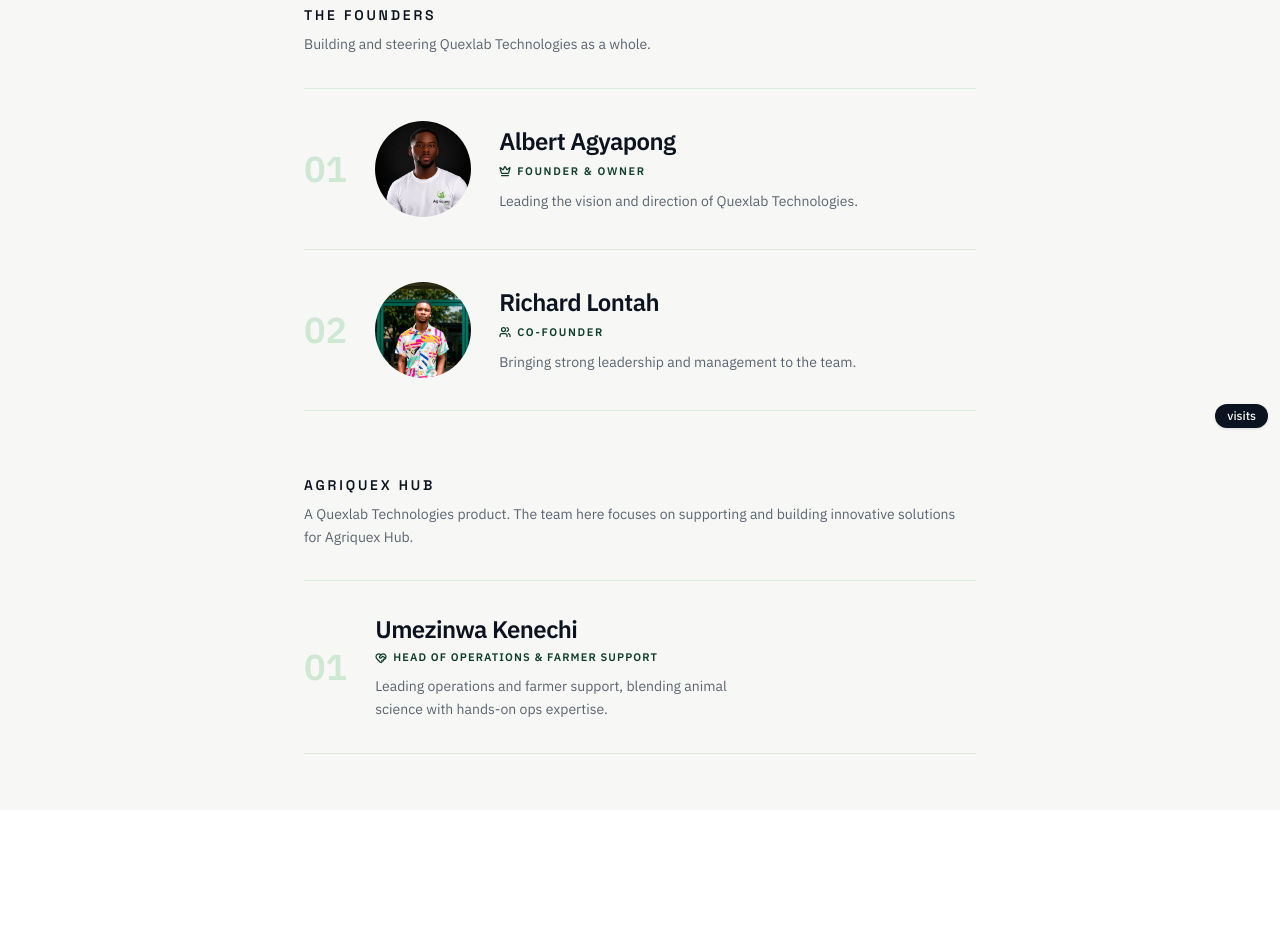
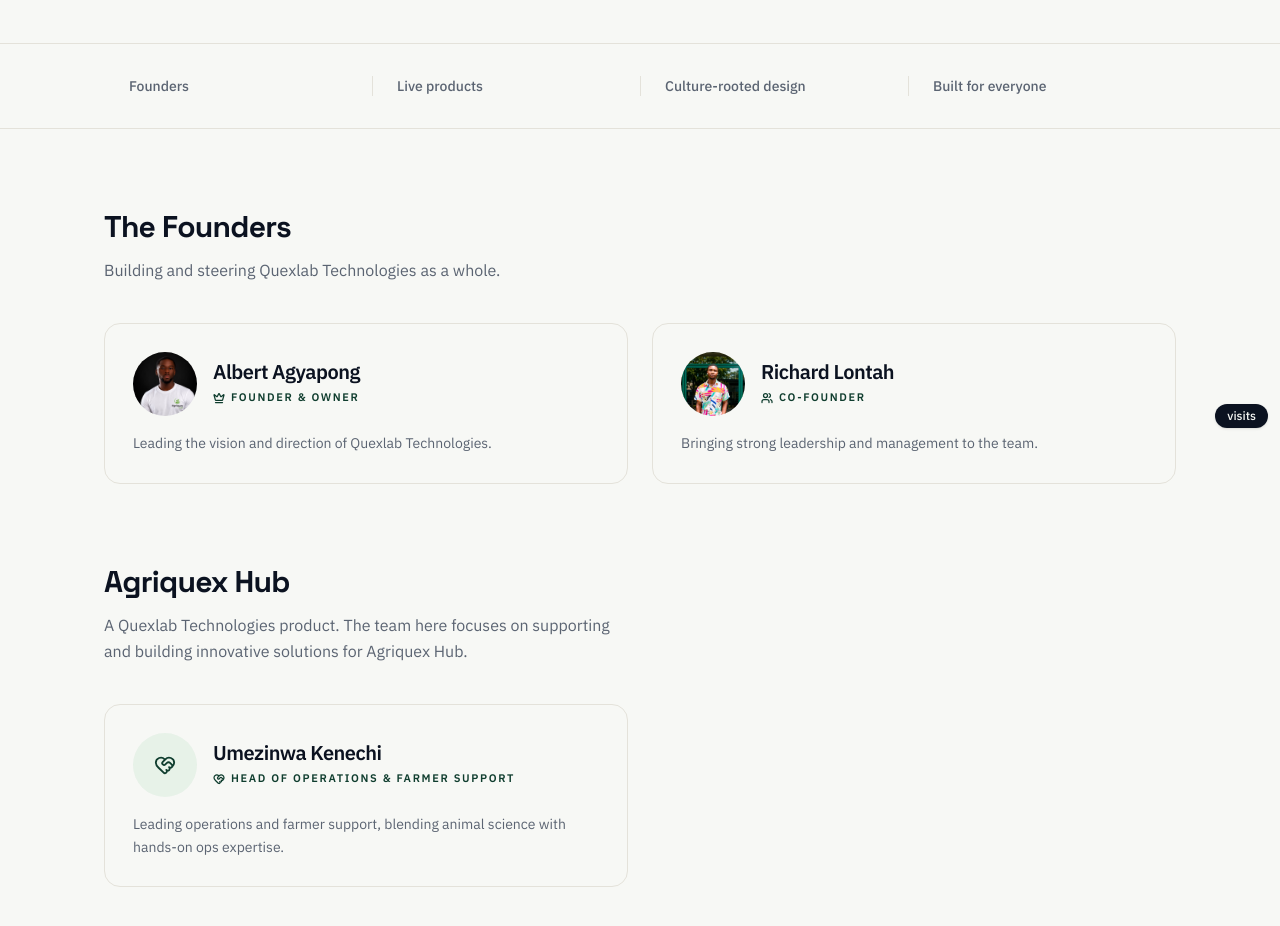
Before and after one commit to k23211/quexlabwebsite-, a Next.js app: page /about in a window 1280 px wide. Shown: the part 360-1286 px from the top of the page. Before the commit the page ends 1170 px from the top, so only its background shows below. Built offline with nearby package versions, Linux system fonts and the light colour scheme; no server answers; the database is empty.

Commit message:
Simplify team cards, remove expandable bios

```diff
--- a/app/about/page.tsx
+++ b/app/about/page.tsx
@@ -22,200 +22,182 @@
   },
 };
 
-export default function About() {
+const STATS = [
+  { label: "Founders" },
+  { label: "Live products" },
+  { label: "Culture-rooted design" },
+  { label: "Built for everyone" },
+];
+
+const FOUNDERS = [
+  {
+    name: "Albert Agyapong",
+    role: "Founder & Owner",
+    icon: Crown,
+    photo: "/founder.jpg",
+    bio: "Leading the vision and direction of Quexlab Technologies.",
+  },
+  {
+    name: "Richard Lontah",
+    role: "Co-Founder",
+    icon: Users,
+    photo: "/richard.jpg",
+    bio: "Bringing strong leadership and management to the team.",
+  },
+];
+
+const AGRIQUEX_TEAM = [
+  {
+    name: "Umezinwa Kenechi",
+    role: "Head of Operations & Farmer Support",
+    icon: HeartHandshake,
+    bio: "Leading operations and farmer support, blending animal science with hands-on ops expertise.",
+  },
+];
+
+function PersonCard({
+  name,
+  role,
+  icon: Icon,
+  bio,
+  photo,
+}: {
+  name: string;
+  role: string;
+  icon: typeof Crown;
+  bio: string;
+  photo?: string;
+}) {
   return (
     <div
-      className="relative flex min-h-[100dvh] w-screen flex-col"
-      style={{ background: PAPER, color: INK }}
+      className="rounded-2xl border p-6 sm:p-7"
+      style={{ borderColor: "#E4E2DA" }}
     >
+      <div className="flex items-center gap-4">
+        {photo ? (
+          <div className="relative h-16 w-16 flex-shrink-0 overflow-hidden rounded-full">
+            <Image src={photo} alt={name} fill sizes="64px" className="object-cover" />
+          </div>
+        ) : (
+          <div
+            className="flex h-16 w-16 flex-shrink-0 items-center justify-center rounded-full"
+            style={{ background: `${LEAF}14` }}
+          >
+            <Icon size={22} strokeWidth={2} style={{ color: FOREST }} />
+          </div>
+        )}
+        <div className="min-w-0">
+          <h4 className="text-lg font-bold tracking-tight sm:text-xl">{name}</h4>
+          <span
+            className="mt-1 inline-flex items-center gap-1.5 text-[11px] font-semibold uppercase leading-tight tracking-[0.15em]"
+            style={{ color: FOREST }}
+          >
+            <Icon size={12} strokeWidth={2.5} className="flex-shrink-0" />
+            {role}
+          </span>
+        </div>
+      </div>
+      <p className="mt-4 text-sm leading-relaxed" style={{ color: INK_SOFT }}>
+        {bio}
+      </p>
+    </div>
+  );
+}
+
+export default function About() {
+  const orgSchema = {
+    "@context": "https://schema.org",
+    "@type": "Organization",
+    name: "Quexlab Technologies",
+    url: "https://quexlabwebsite.vercel.app/",
+    description:
+      "Quexlab Technologies is a team providing digital solutions to people everywhere.",
+    founders: [{ "@type": "Person", name: "Albert Agyapong" }, { "@type": "Person", name: "Richard Lontah" }],
+  };
+
+  return (
+    <>
+      <script
+        type="application/ld+json"
+        dangerouslySetInnerHTML={{ __html: JSON.stringify(orgSchema) }}
+      />
+      <div style={{ background: PAPER, color: INK }}>
         <Nav />
 
-      <div className="relative flex flex-1 flex-col items-center px-6 py-10 sm:px-10 sm:py-14">
-        <div className="max-w-xl sm:max-w-2xl">
-          <h2 className="text-2xl font-bold tracking-tight sm:text-3xl">
+        {/* Intro — mirrors the homepage hero rhythm */}
+        <section className="mx-auto max-w-6xl px-6 pb-10 pt-12 sm:px-10 sm:pb-14 sm:pt-16">
+          <h1 className="max-w-2xl text-4xl font-bold leading-[1.08] tracking-tight sm:text-5xl">
             About the studio
-          </h2>
+          </h1>
           <p
-            className="mt-4 text-sm leading-relaxed sm:text-base sm:leading-8"
+            className="mt-5 max-w-2xl text-base leading-relaxed sm:text-lg"
             style={{ color: INK_SOFT }}
           >
             Quexlab Technologies is a team providing digital solutions to
             people everywhere. We build tools people actually use, from
-            agricultural data platforms to culturally-inspired games
-            designed to be fresh and playable. One of those tools is{" "}
+            agricultural data platforms to culturally-inspired games designed
+            to be fresh and playable. One of those tools is{" "}
             <strong style={{ color: INK }}>Agriquex Hub</strong>, our
             agricultural data platform built to support farmers with the
             operations and resources they need to thrive.
           </p>
+        </section>
+
+        {/* Stat / feature strip — same pattern as the homepage */}
+        <section className="border-y" style={{ borderColor: "#E4E2DA" }}>
+          <div
+            className="mx-auto grid max-w-6xl grid-cols-2 px-6 py-8 sm:px-10 lg:grid-cols-4"
+            style={{ color: INK_SOFT }}
+          >
+            {STATS.map(({ label }, i) => (
+              <div
+                key={label}
+                className="py-3 text-sm font-medium lg:border-l lg:py-0 lg:pl-6"
+                style={{ borderColor: i === 0 ? "transparent" : "#E4E2DA" }}
+              >
+                {label}
+              </div>
+            ))}
+          </div>
+        </section>
 
         {/* Founders */}
-          <h3
-            className="mt-12 text-sm font-semibold uppercase tracking-[0.2em] sm:mt-16"
-            style={{ color: INK }}
-          >
+        <section className="mx-auto max-w-6xl px-6 py-16 sm:px-10 sm:py-20">
+          <div className="mb-10 max-w-lg">
+            <h2 className="text-2xl font-bold tracking-tight sm:text-3xl">
               The Founders
-          </h3>
-          <p
-            className="mt-2 text-xs leading-relaxed sm:text-sm"
-            style={{ color: INK_SOFT }}
-          >
+            </h2>
+            <p className="mt-3 text-base leading-relaxed" style={{ color: INK_SOFT }}>
               Building and steering Quexlab Technologies as a whole.
             </p>
-
-          <div
-            className="mt-8"
-            style={{ borderTop: `1px solid ${LEAF}26` }}
-          >
-            {/* Founder */}
-            <div
-              className="flex flex-col items-center gap-5 py-8 text-center sm:flex-row sm:items-center sm:gap-7 sm:text-left"
-              style={{ borderBottom: `1px solid ${LEAF}26` }}
-            >
-              <span
-                aria-hidden
-                className="hidden text-4xl font-bold tabular-nums sm:block"
-                style={{ color: `${LEAF}33` }}
-              >
-                01
-              </span>
-              <div
-                className="relative h-24 w-24 flex-shrink-0 overflow-hidden rounded-full sm:h-24 sm:w-24"
-              >
-                <Image
-                  src="/founder.jpg"
-                  alt="Albert Agyapong, Founder of Quexlab Technologies"
-                  fill
-                  sizes="96px"
-                  className="object-cover"
-                />
-              </div>
-              <div className="flex min-w-0 flex-1 flex-col items-center sm:items-start">
-                <h4
-                  className="text-xl font-bold tracking-tight sm:text-2xl"
-                  style={{ color: INK }}
-                >
-                  Albert Agyapong
-                </h4>
-                <span
-                  className="mt-1.5 inline-flex items-center gap-1.5 text-[11px] font-semibold uppercase tracking-[0.15em]"
-                  style={{ color: FOREST }}
-                >
-                  <Crown size={12} strokeWidth={2.5} />
-                  Founder &amp; Owner
-                </span>
-                <p
-                  className="mt-2.5 max-w-sm text-xs leading-relaxed sm:text-sm"
-                  style={{ color: INK_SOFT }}
-                >
-                  Leading the vision and direction of Quexlab Technologies.
-                </p>
-              </div>
           </div>
 
-            {/* Co-Founder */}
-            <div
-              className="flex flex-col items-center gap-5 py-8 text-center sm:flex-row sm:items-center sm:gap-7 sm:text-left"
-              style={{ borderBottom: `1px solid ${LEAF}26` }}
-            >
-              <span
-                aria-hidden
-                className="hidden text-4xl font-bold tabular-nums sm:block"
-                style={{ color: `${LEAF}33` }}
-              >
-                02
-              </span>
-              <div
-                className="relative h-24 w-24 flex-shrink-0 overflow-hidden rounded-full sm:h-24 sm:w-24"
-              >
-                <Image
-                  src="/richard.jpg"
-                  alt="Richard Lontah, Co-Founder of Quexlab Technologies"
-                  fill
-                  sizes="96px"
-                  className="object-cover"
-                />
+          <div className="grid grid-cols-1 gap-6 sm:grid-cols-2">
+            {FOUNDERS.map((person) => (
+              <PersonCard key={person.name} {...person} />
+            ))}
           </div>
-              <div className="flex min-w-0 flex-1 flex-col items-center sm:items-start">
-                <h4
-                  className="text-xl font-bold tracking-tight sm:text-2xl"
-                  style={{ color: INK }}
-                >
-                  Richard Lontah
-                </h4>
-                <span
-                  className="mt-1.5 inline-flex items-center gap-1.5 text-[11px] font-semibold uppercase tracking-[0.15em]"
-                  style={{ color: FOREST }}
-                >
-                  <Users size={12} strokeWidth={2.5} />
-                  Co-Founder
-                </span>
-                <p
-                  className="mt-2.5 max-w-sm text-xs leading-relaxed sm:text-sm"
-                  style={{ color: INK_SOFT }}
-                >
-                  Bringing strong leadership and management to the team.
-                </p>
-              </div>
-            </div>
-          </div>
+        </section>
 
-          {/* Agriquex Hub */}
-          <h3
-            className="mt-12 text-sm font-semibold uppercase tracking-[0.2em] sm:mt-16"
-            style={{ color: INK }}
-          >
+        {/* Agriquex Hub team */}
+        <section className="mx-auto max-w-6xl px-6 pb-16 sm:px-10 sm:pb-20">
+          <div className="mb-10 max-w-lg">
+            <h2 className="text-2xl font-bold tracking-tight sm:text-3xl">
               Agriquex Hub
-          </h3>
-          <p
-            className="mt-2 text-xs leading-relaxed sm:text-sm"
-            style={{ color: INK_SOFT }}
-          >
+            </h2>
+            <p className="mt-3 text-base leading-relaxed" style={{ color: INK_SOFT }}>
               A Quexlab Technologies product. The team here focuses on
               supporting and building innovative solutions for Agriquex Hub.
             </p>
+          </div>
 
-          <div
-            className="mt-8"
-            style={{ borderTop: `1px solid ${LEAF}26` }}
-          >
-            {/* Head of Operations & Farmer Support */}
-            <div
-              className="flex flex-col items-center gap-5 py-8 text-center sm:flex-row sm:items-center sm:gap-7 sm:text-left"
-              style={{ borderBottom: `1px solid ${LEAF}26` }}
-            >
-              <span
-                aria-hidden
-                className="hidden text-4xl font-bold tabular-nums sm:block"
-                style={{ color: `${LEAF}33` }}
-              >
-                01
-              </span>
-              <div className="flex min-w-0 flex-1 flex-col items-center sm:items-start">
-                <h4
-                  className="text-xl font-bold tracking-tight sm:text-2xl"
-                  style={{ color: INK }}
-                >
-                  Umezinwa Kenechi
-                </h4>
-                <span
-                  className="mt-1.5 inline-flex items-center gap-1.5 text-[11px] font-semibold uppercase leading-tight tracking-[0.1em]"
-                  style={{ color: FOREST }}
-                >
-                  <HeartHandshake size={12} strokeWidth={2.5} className="flex-shrink-0" />
-                  Head of Operations &amp; Farmer Support
-                </span>
-                <p
-                  className="mt-2.5 max-w-sm text-xs leading-relaxed sm:text-sm"
-                  style={{ color: INK_SOFT }}
-                >
-                  Leading operations and farmer support, blending animal
-                  science with hands-on ops expertise.
-                </p>
+          <div className="grid grid-cols-1 gap-6 sm:grid-cols-2">
+            {AGRIQUEX_TEAM.map((person) => (
+              <PersonCard key={person.name} {...person} />
+            ))}
           </div>
+        </section>
       </div>
-          </div>
-        </div>
-      </div>
-    </div>
+    </>
   );
 }
--- a/app/work/page.tsx
+++ b/app/work/page.tsx
@@ -62,7 +62,7 @@
     badge: "Mobile app",
     BadgeIcon: Smartphone,
     description:
-      "A platform to buy and sell, connect with a community, manage farm tools, and get help from AI — built for agriculture, open to everyone.",
+      "A platform to buy and sell, connect with a community, manage farm tools, and get help from AI. Built for agriculture and open to everyone.",
     ctaLabel: "Get it on Play Store",
     href: "https://play.google.com/store/apps/details?id=com.agriquexdata.app",
     trackConversion: true,
@@ -75,7 +75,7 @@
     badge: "Mobile game",
     BadgeIcon: Gamepad2,
     description:
-      "A match-3 puzzle game built around Adinkra symbols and kente patterns — a playful way to explore Akan visual culture.",
+      "A match-3 puzzle game built around Adinkra symbols and kente patterns. A playful way to explore Akan visual culture.",
     ctaLabel: "Get it on Play Store",
     href: "https://play.google.com/store/apps/details?id=com.adinkramatchgh.game",
     screenshots: ADINKRA_SCREENSHOTS,
@@ -85,37 +85,42 @@
 export default function Work() {
   return (
     <div
-      className="relative flex min-h-[100dvh] w-screen flex-col overflow-hidden"
+      className="relative flex min-h-[100dvh] w-screen flex-col"
       style={{ background: PAPER, color: INK }}
     >
       <Nav />
 
-      <div className="relative flex flex-1 flex-col items-center px-6 py-10 sm:px-10 sm:py-14">
-        {/* Page header */}
-        <div className="mb-10 flex max-w-lg flex-col items-center text-center sm:mb-14">
-          <h1 className="text-3xl font-bold tracking-tight sm:text-4xl">
-            Work
+      <div className="relative flex flex-1 flex-col px-6 py-12 sm:px-10 sm:py-16">
+        <section className="mx-auto w-full max-w-6xl pb-10 sm:pb-14">
+          <p className="text-xs font-semibold uppercase tracking-[0.2em]" style={{ color: LEAF }}>
+            Selected work
+          </p>
+          <h1 className="mt-3 max-w-2xl text-4xl font-bold leading-[1.08] tracking-tight sm:text-5xl">
+            Products made to be used.
           </h1>
           <p
-            className="mt-3 text-sm leading-relaxed sm:text-base"
+            className="mt-5 max-w-2xl text-base leading-relaxed sm:text-lg"
             style={{ color: INK_SOFT }}
           >
-            Two products, live on the Play Store and App Store — built end to
-            end, from first sketch to something people actually use.
+            We take ideas from first sketch to the hands of real people. These
+            are two live products built with care, purpose, and a close eye on
+            the details that make software useful.
           </p>
-        </div>
+        </section>
 
-        <div className="w-full max-w-3xl space-y-6 sm:space-y-8">
+        <section className="mx-auto w-full max-w-6xl space-y-6 sm:space-y-8">
           {PROJECTS.map((project) => (
             <div
               key={project.title}
-              className="relative overflow-hidden rounded-xl p-5 sm:p-7"
+              className="relative overflow-hidden rounded-2xl border p-5 sm:p-8"
               style={{
                 background: "#FFFFFF",
-                border: `1px solid ${LEAF}26`,
+                borderColor: "#E4E2DA",
               }}
             >
-              {/* Badge */}
+              <div className="grid gap-8 lg:grid-cols-[minmax(0,0.8fr)_minmax(0,1.2fr)] lg:items-start lg:gap-12">
+              {/* Product details */}
+              <div>
               <div
                 className="mb-3 inline-flex items-center gap-1.5 text-xs font-medium"
                 style={{ color: INK_SOFT }}
@@ -124,18 +129,17 @@
                 {project.badge}
               </div>
 
-              <h3 className="text-lg font-semibold sm:text-xl" style={{ color: INK }}>
+              <h3 className="text-2xl font-bold tracking-tight sm:text-3xl" style={{ color: INK }}>
                 {project.title}
               </h3>
               <p
-                className="mt-2 max-w-xl text-xs leading-relaxed sm:text-sm"
+                className="mt-3 max-w-xl text-sm leading-relaxed sm:text-base"
                 style={{ color: INK_SOFT }}
               >
                 {project.description}
               </p>
 
-              {/* CTA(s) — real buttons, not text links, so they read as tappable */}
-              <div className="mt-4 flex flex-wrap gap-3">
+              <div className="mt-2 flex flex-wrap gap-3">
                 <CTAButton
                   href={project.href}
                   label={project.ctaLabel}
@@ -148,9 +152,9 @@
                   />
                 )}
               </div>
+                </div>
 
-              {/* Screenshot gallery — scrolls horizontally, fades at the edge
-                  as a quiet hint that there's more to swipe through */}
+                {/* Screenshot gallery */}
               <div
                 className="mt-5 flex gap-3 overflow-x-auto pb-2"
                 style={{
@@ -177,9 +181,10 @@
                   </div>
                 ))}
               </div>
+              </div>
             </div>
           ))}
-        </div>
+        </section>
       </div>
     </div>
   );
```
Also changed, not shown: app/contact/page.tsx (+59 -83 lines). Lines whose indentation alone changed are shown as unchanged.
